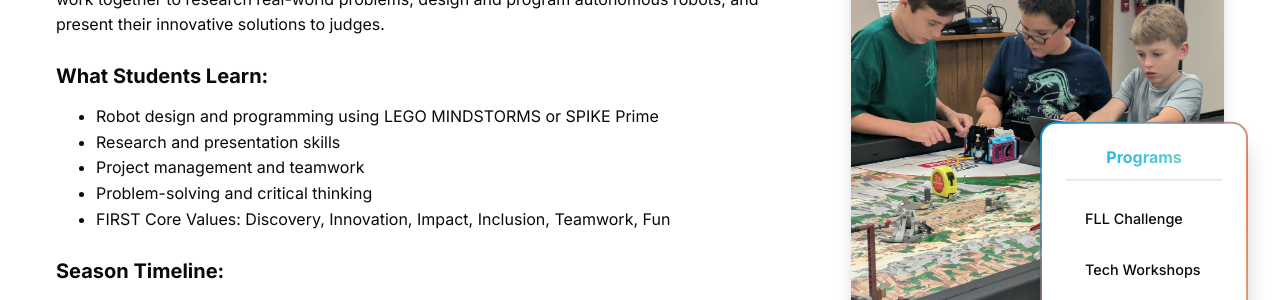
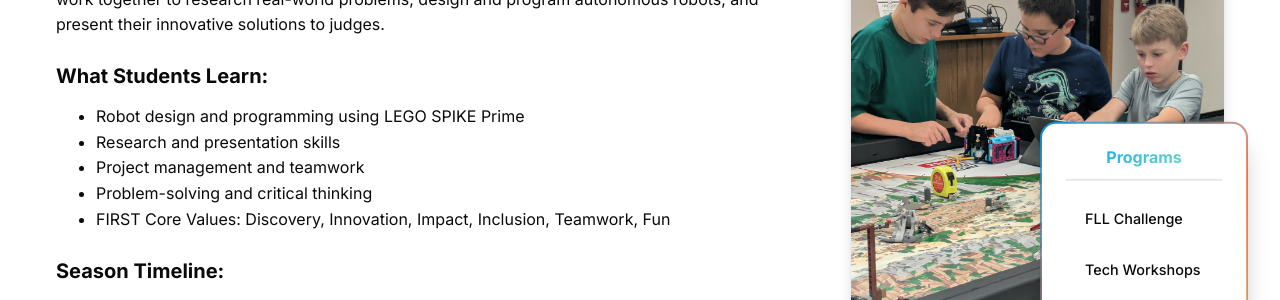
Before and after one commit to Lansing-Tech-Studio/Lansing-Tech-Studio.github.io, a Jekyll site: the page built from programs.md, in a window 1280 px wide and 900 px high, scrolled down 416 px. Shown: the part 154-454 px from the top of the window. Built offline with Jekyll 4.4.1, drawn with Linux system fonts in a browser that asks for light colours.

Commit message:
Changes made using Hyditor on 3/26/2026

```diff
--- a/programs.md
+++ b/programs.md
@@ -42,7 +42,7 @@ permalink: /programs/
 
       <h4>What Students Learn:</h4>
       <ul>
-        <li>Robot design and programming using LEGO MINDSTORMS or SPIKE Prime</li>
+        <li>Robot design and programming using LEGO SPIKE Prime</li>
         <li>Research and presentation skills</li>
         <li>Project management and teamwork</li>
         <li>Problem-solving and critical thinking</li>
```
